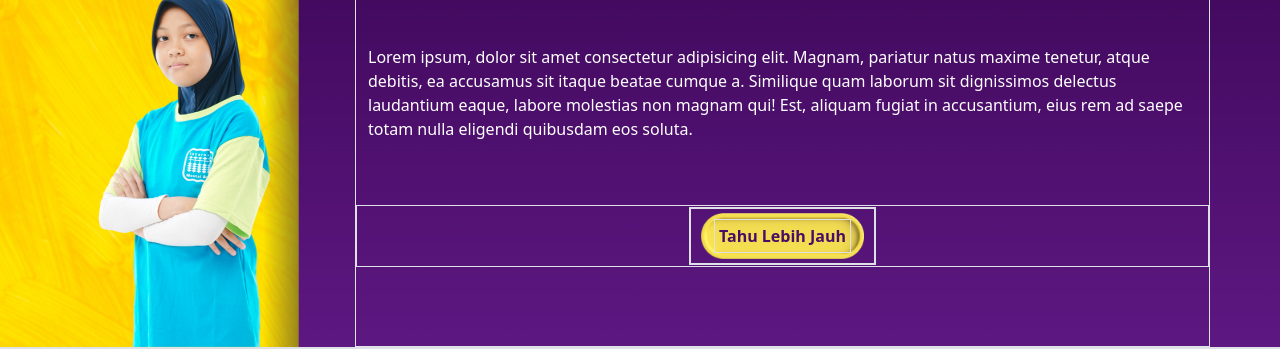
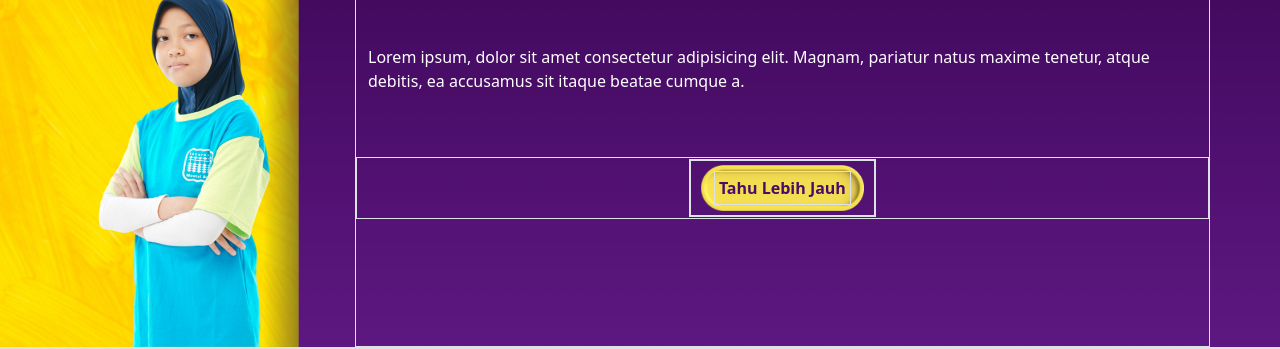
Before and after one commit to alirahmat14/ima, a plain HTML site: page index.html in a window 1280 px wide. Shown: the part 1767-2116 px from the top of the page. Drawn offline with nearby package versions, Linux system fonts and the light colour scheme.

Commit message:
update lorem

```diff
--- a/index.html
+++ b/index.html
@@ -322,7 +322,7 @@
                 <h3 class="pt-2">PROGRAM BELAJAR</h3>
               </div>
             </div>
-            <div class="row my-5"><p class="text-white">Lorem ipsum, dolor sit amet consectetur adipisicing elit. Magnam, pariatur natus maxime tenetur, atque debitis, ea accusamus sit itaque beatae cumque a. Similique quam laborum sit dignissimos delectus laudantium eaque, labore molestias non magnam qui! Est, aliquam fugiat in accusantium, eius rem ad saepe totam nulla eligendi quibusdam eos soluta.</p></div>
+            <div class="row my-5"><p class="text-white">Lorem ipsum, dolor sit amet consectetur adipisicing elit. Magnam, pariatur natus maxime tenetur, atque debitis, ea accusamus sit itaque beatae cumque a.</p></div>
             <div class="row d-flex justify-content-center align-items-end mt-5 border border-1">
               <div class="col-xl-3 col-lg-3 col-8 d-flex align-items-end " data-aos="zoom-out" data-aos-delay="300">
                 <a href="#" class="position-relative btn">
```
